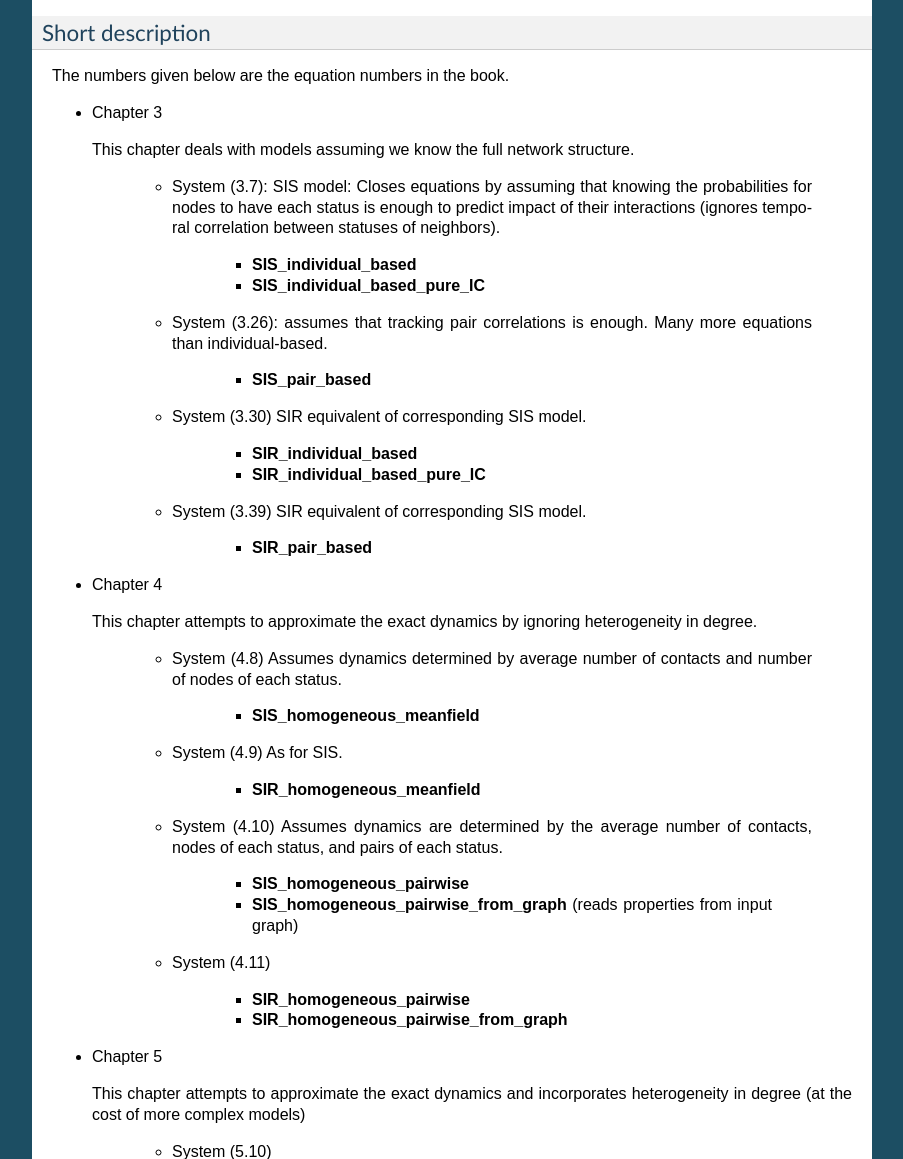
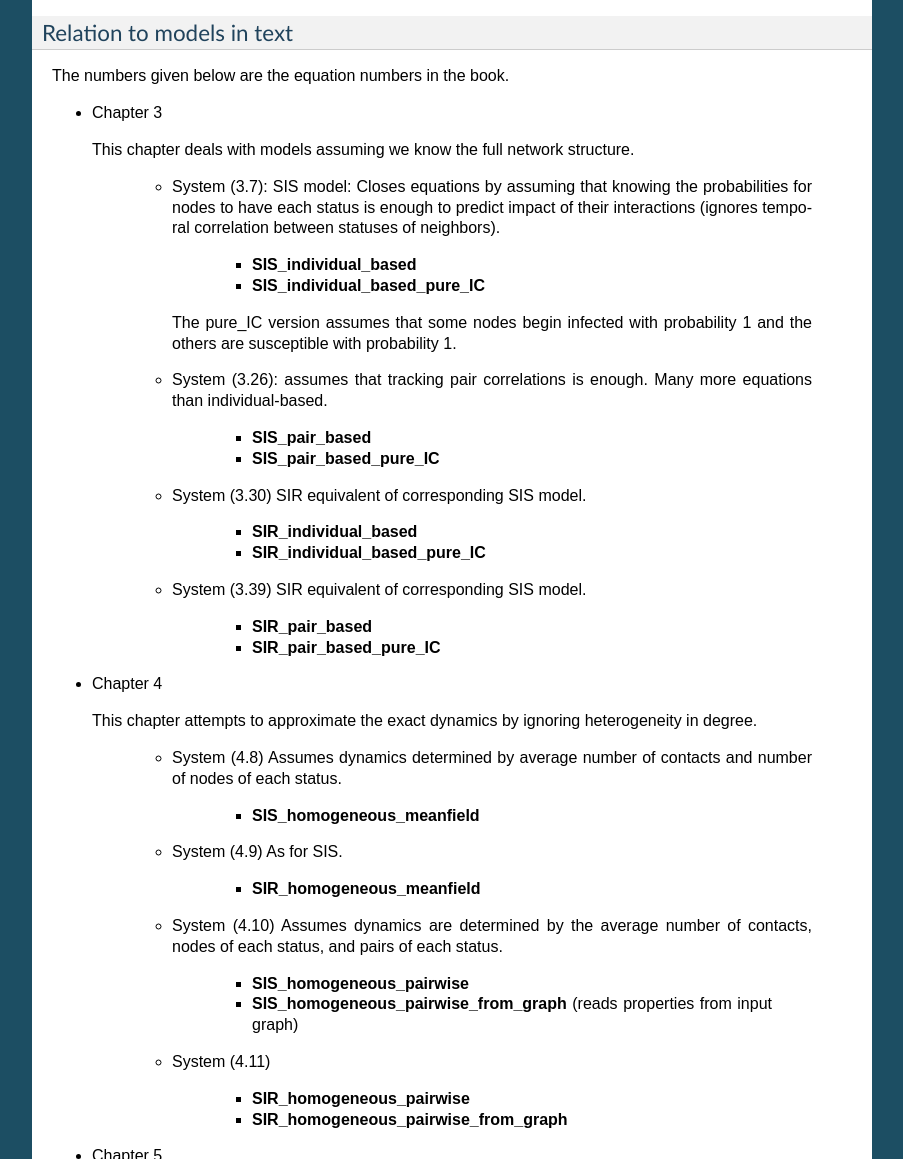
Before and after one commit to springer-math/Mathematics-of-Epidemics-on-Networks, a Sphinx documentation site: the page built from docs/EoN.rst, in a window 1280 px wide and 1400 px high, scrolled down 1947 px, cut to the strip 241-1400 px from the top of the window. Shown: the whole strip, without its empty margins (198-1101 px from the left). Built offline with Sphinx 7.4.7, drawn with Linux system fonts in a browser that asks for light colours; some of the changed text lies outside the part shown.

Commit message:
Small changes to improve documentation.

```diff
--- a/docs/EoN.rst
+++ b/docs/EoN.rst
@@ -134,9 +134,11 @@ Quick list
     SIS_individual_based
     SIS_individual_based_pure_IC
     SIS_pair_based
+    SIS_pair_based_pure_IC
     SIR_individual_based
     SIR_individual_based_pure_IC
     SIR_pair_based
+    SIR_pair_based_pure_IC
     SIS_homogeneous_meanfield
     SIR_homogeneous_meanfield
     SIS_homogeneous_pairwise
@@ -186,8 +188,8 @@ Quick list
     EBCM_pref_mix_discrete
     EBCM_pref_mix_discrete_from_graph
 
-Short description
-^^^^^^^^^^^^^^^^^
+Relation to models in text
+^^^^^^^^^^^^^^^^^^^^^^^^^^
 The numbers given below are the equation numbers in the book.
 
 - Chapter 3
@@ -201,10 +203,14 @@ The numbers given below are the equation numbers in the book.
        - **SIS_individual_based**
        - **SIS_individual_based_pure_IC**
 
+      The pure_IC version assumes that some nodes begin infected with probability
+      1 and the others are susceptible with probability 1.
+
     - System (3.26): assumes that tracking pair correlations is enough.  Many
       more equations than individual-based.
 
        - **SIS_pair_based**
+       - **SIS_pair_based_pure_IC**
 
     - System (3.30) SIR equivalent of corresponding SIS model.
 
@@ -214,6 +220,7 @@ The numbers given below are the equation numbers in the book.
     - System (3.39) SIR equivalent of corresponding SIS model.
 
        - **SIR_pair_based**
+       - **SIR_pair_based_pure_IC**
 
 - Chapter 4
 
```
Also changed, not shown: 1 other file.
